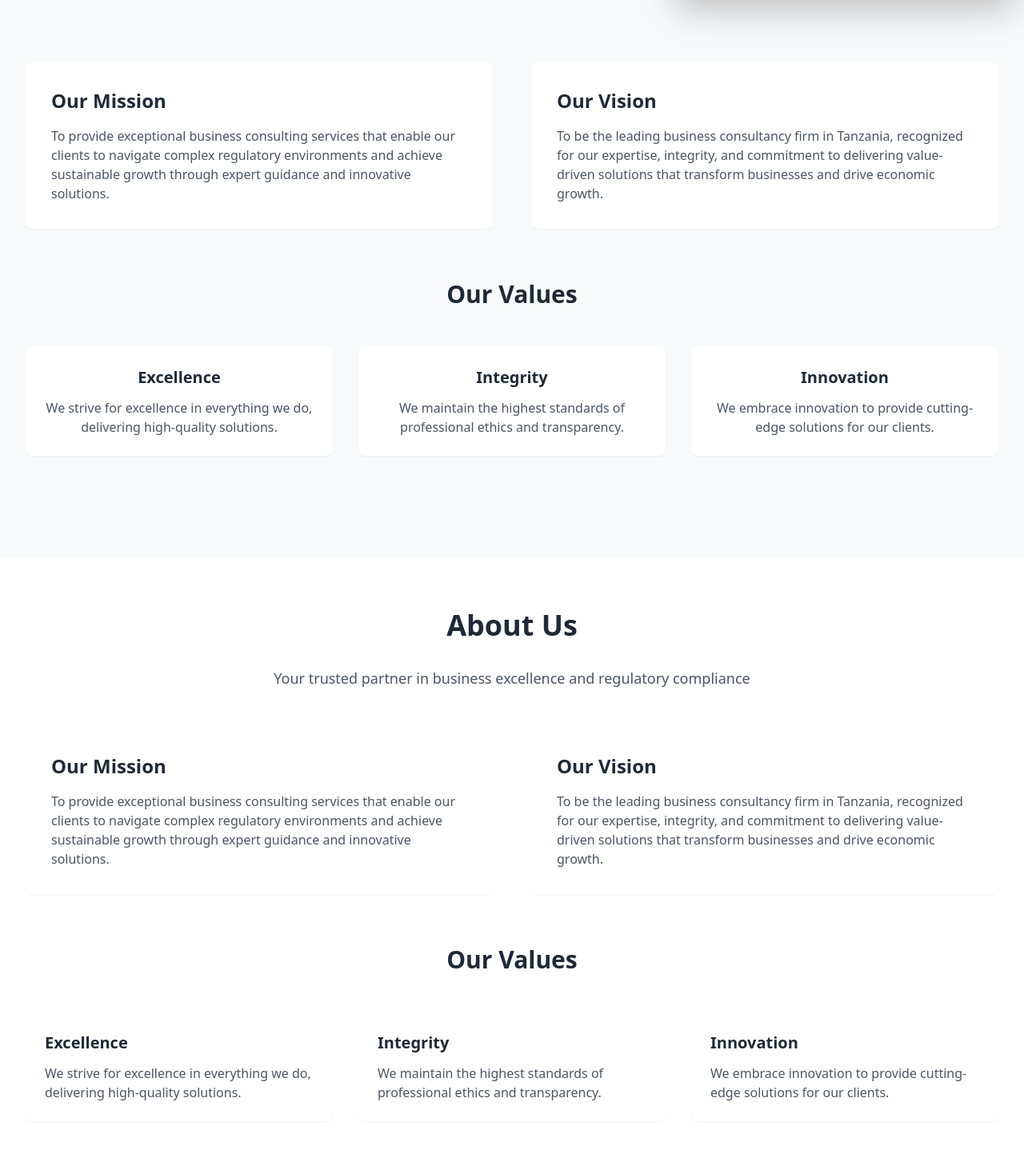
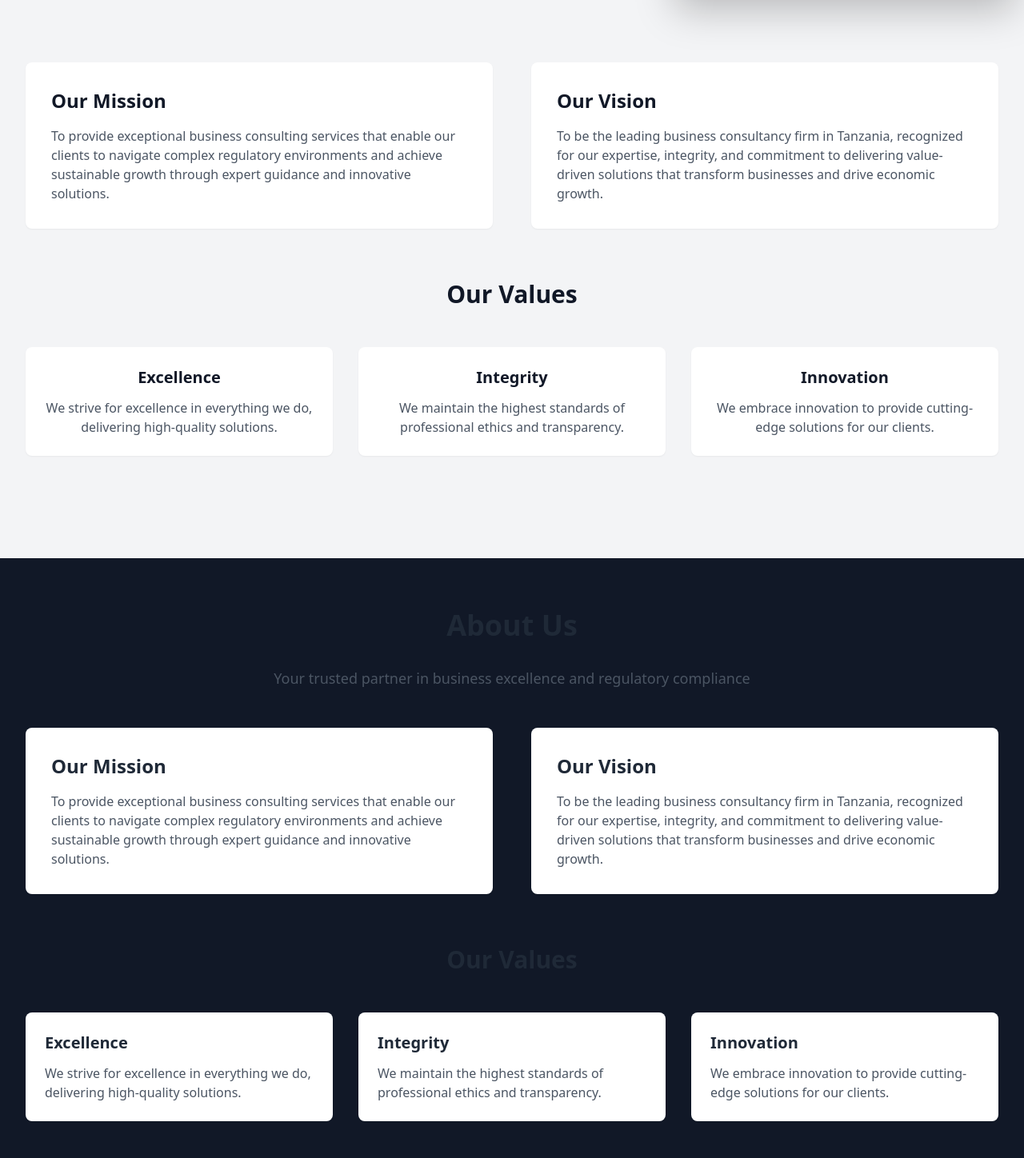
Before and after one commit to johngora21/ronaconsultants, a React (Vite) app: page / in a window 1280 px wide. Shown: the part 802-2250 px from the top of the page at 80% size. Built offline with nearby package versions, Linux system fonts and the light colour scheme.

Commit message:
fix: update text colors and styling across pages for better visibility

```diff
--- a/src/pages/Home.tsx
+++ b/src/pages/Home.tsx
@@ -71,11 +71,11 @@ const Home = () => {
       </section>
 
       {/* Mission, Vision & Values Section */}
-      <section className="py-20 bg-gray-50">
+      <section className="py-20 bg-gray-100">
         <div className="max-w-7xl mx-auto px-4 sm:px-6 lg:px-8">
           <div className="grid grid-cols-1 md:grid-cols-2 gap-12 mb-16">
             <div className="bg-white p-8 rounded-lg shadow-sm">
-              <h2 className="text-2xl font-bold text-business-blue mb-4">Our Mission</h2>
+              <h2 className="text-2xl font-bold text-gray-900 mb-4">Our Mission</h2>
               <p className="text-gray-600">
                 To provide exceptional business consulting services that enable our clients to navigate
                 complex regulatory environments and achieve sustainable growth through expert guidance
@@ -83,7 +83,7 @@ const Home = () => {
               </p>
             </div>
             <div className="bg-white p-8 rounded-lg shadow-sm">
-              <h2 className="text-2xl font-bold text-business-blue mb-4">Our Vision</h2>
+              <h2 className="text-2xl font-bold text-gray-900 mb-4">Our Vision</h2>
               <p className="text-gray-600">
                 To be the leading business consultancy firm in Tanzania, recognized for our expertise,
                 integrity, and commitment to delivering value-driven solutions that transform businesses
@@ -94,7 +94,7 @@ const Home = () => {
 
           {/* Values */}
           <div className="text-center mb-12">
-            <h2 className="text-3xl font-bold text-business-blue mb-12">Our Values</h2>
+            <h2 className="text-3xl font-bold text-gray-900 mb-12">Our Values</h2>
             <div className="grid grid-cols-1 md:grid-cols-3 gap-8">
               {[
                 {
@@ -111,7 +111,7 @@ const Home = () => {
                 }
               ].map((value, index) => (
                 <div key={index} className="bg-white p-6 rounded-lg shadow-sm">
-                  <h3 className="text-xl font-semibold text-business-blue mb-3">{value.title}</h3>
+                  <h3 className="text-xl font-semibold text-gray-900 mb-3">{value.title}</h3>
                   <p className="text-gray-600">{value.description}</p>
                 </div>
               ))}
@@ -120,42 +120,42 @@ const Home = () => {
         </div>
       </section>
 
-      {/* About Us Section - First to establish who we are */}
-      <section className="bg-white">
+      {/* About Us Section */}
+      <section className="bg-gray-900">
         <AboutUs />
       </section>
 
-      {/* Services Section - Show what we offer */}
-      <section className="bg-gray-50">
+      {/* Services Section */}
+      <section className="bg-gray-100">
         <ServicesSection />
       </section>
 
-      {/* Industries Section - Display our expertise areas */}
-      <section className="bg-white">
+      {/* Industries Section */}
+      <section className="bg-gray-900">
         <Industries />
       </section>
 
-      {/* Insights Section - Share our knowledge */}
-      <section className="bg-gray-50">
+      {/* Insights Section */}
+      <section className="bg-gray-100">
         <Insights />
       </section>
 
-      {/* Contact Section - Call to action at the end */}
-      <section className="bg-white">
+      {/* Contact Section */}
+      <section className="bg-gray-900">
         <Contact />
       </section>
 
       {/* Final Call to Action Section */}
-      <section className="bg-gray-50 py-16">
+      <section className="bg-gray-100 py-16">
         <div className="max-w-7xl mx-auto px-4 sm:px-6 lg:px-8 text-center">
-          <h2 className="text-2xl font-bold text-business-blue mb-6">Ready to Get Started?</h2>
+          <h2 className="text-2xl font-bold text-gray-900 mb-6">Ready to Get Started?</h2>
           <p className="text-lg text-gray-600 mb-8">
             Explore our comprehensive range of services or get in touch with us today.
           </p>
           <div className="flex justify-center gap-4">
             <Button
               variant="outline"
-              className="bg-business-blue text-white hover:bg-business-blue/90"
+              className="bg-gray-900 text-white hover:bg-gray-800"
               onClick={() => navigate('/services')}
             >
               Our Services
--- a/src/pages/Industries.tsx
+++ b/src/pages/Industries.tsx
@@ -117,11 +117,11 @@ const Industries = () => {
   };
 
   return (
-    <div className="min-h-screen bg-gray-900">
+    <div className="min-h-screen">
       <Navbar />
       <div className="max-w-7xl mx-auto px-4 sm:px-6 lg:px-8 py-16">
-        <h1 className="text-3xl sm:text-4xl font-bold text-center text-white mb-8">Industries we Serve</h1>
-        <p className="text-base sm:text-lg text-center text-gray-300 mb-12">
+        <h1 className="text-3xl sm:text-4xl font-bold text-center text-business-blue mb-8">Industries we Serve</h1>
+        <p className="text-base sm:text-lg text-center text-gray-600 mb-12">
           Specialized solutions across key sectors of the Tanzanian economy
         </p>
 
@@ -130,9 +130,9 @@ const Industries = () => {
           {industries.map((industry, index) => (
             <Card
               key={index}
-              className="p-6 transition-all duration-300 hover:shadow-lg overflow-hidden bg-gray-800"
+              className="p-6 transition-all duration-300 hover:shadow-lg overflow-hidden"
             >
-              <div className="relative w-full h-40 mb-4 rounded-lg overflow-hidden bg-gray-700">
+              <div className="relative w-full h-40 mb-4 rounded-lg overflow-hidden bg-gray-100">
                 {!imageError[index] && industry.image && (
                   <img
                     src={industry.image}
@@ -150,8 +150,8 @@ const Industries = () => {
               <div className="flex items-start gap-4">
                 <FileText className="h-6 w-6 text-accent mt-1" />
                 <div>
-                  <h3 className="text-lg font-semibold mb-2 text-white">{industry.title}</h3>
-                  <p className="text-gray-300 text-sm">{industry.description}</p>
+                  <h3 className="text-lg font-semibold mb-2">{industry.title}</h3>
+                  <p className="text-gray-600 text-sm">{industry.description}</p>
                   <Dialog>
                     <DialogTrigger asChild>
                       <Button variant="link" className="mt-2 text-accent p-0 text-sm">
@@ -160,7 +160,7 @@ const Industries = () => {
                     </DialogTrigger>
                     <DialogContent className="max-w-3xl max-h-[80vh] overflow-y-auto">
                       <DialogHeader>
-                        <DialogTitle className="text-2xl font-bold text-white">
+                        <DialogTitle className="text-2xl font-bold text-business-blue">
                           {industry.title}
                         </DialogTitle>
                       </DialogHeader>
@@ -175,10 +175,10 @@ const Industries = () => {
                             line.startsWith('-') ? (
                               <div key={index} className="flex items-start gap-2 mt-2">
                                 <span className="text-accent mt-1">•</span>
-                                <span className="text-black">{line.substring(2)}</span>
+                                <span className="text-gray-600">{line.substring(2)}</span>
                               </div>
                             ) : (
-                              <p key={index} className="font-semibold text-black mt-4 mb-2">{line}</p>
+                              <p key={index} className="font-semibold text-business-blue mt-4 mb-2">{line}</p>
                             )
                           ))}
                         </div>
```
